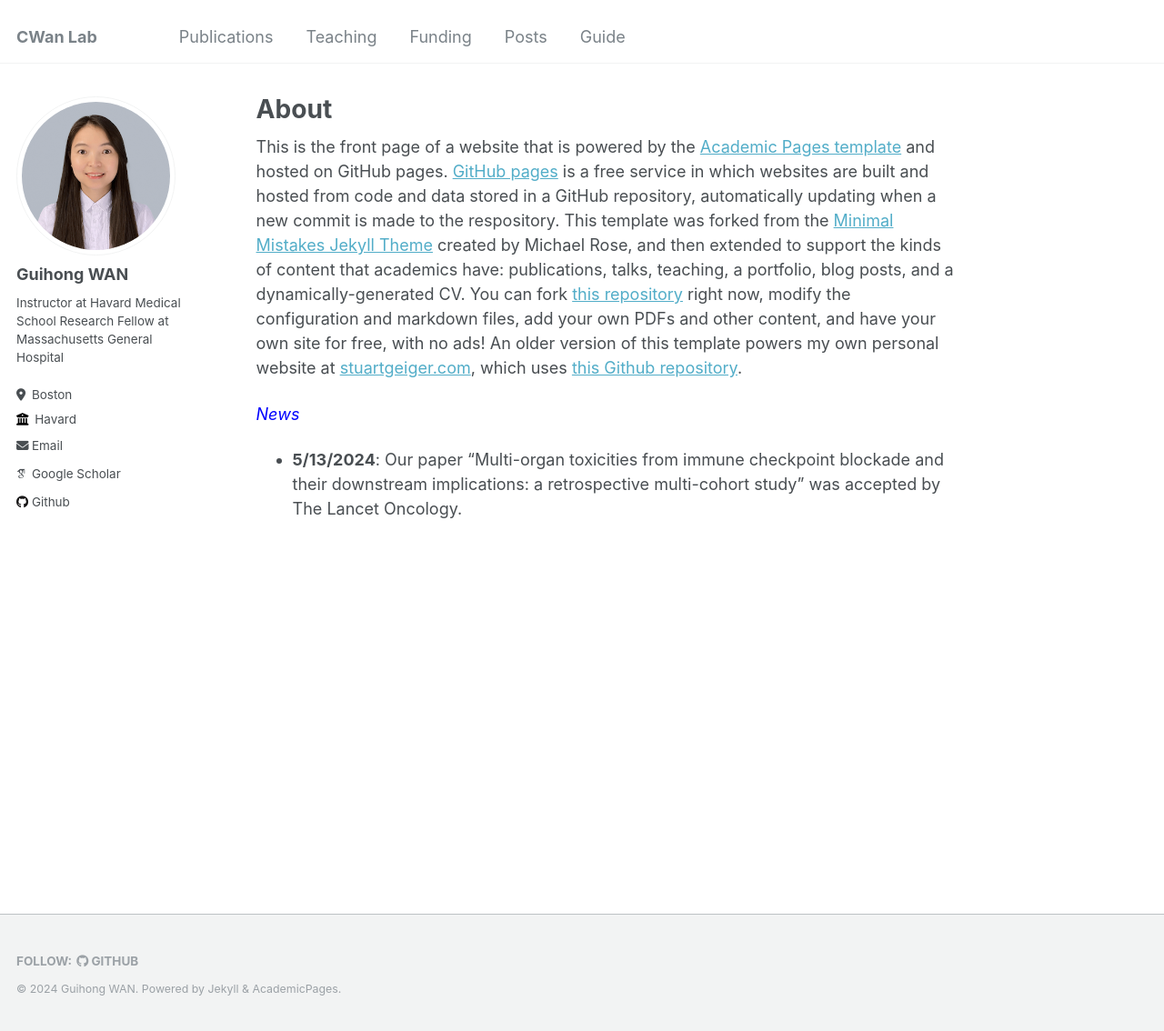
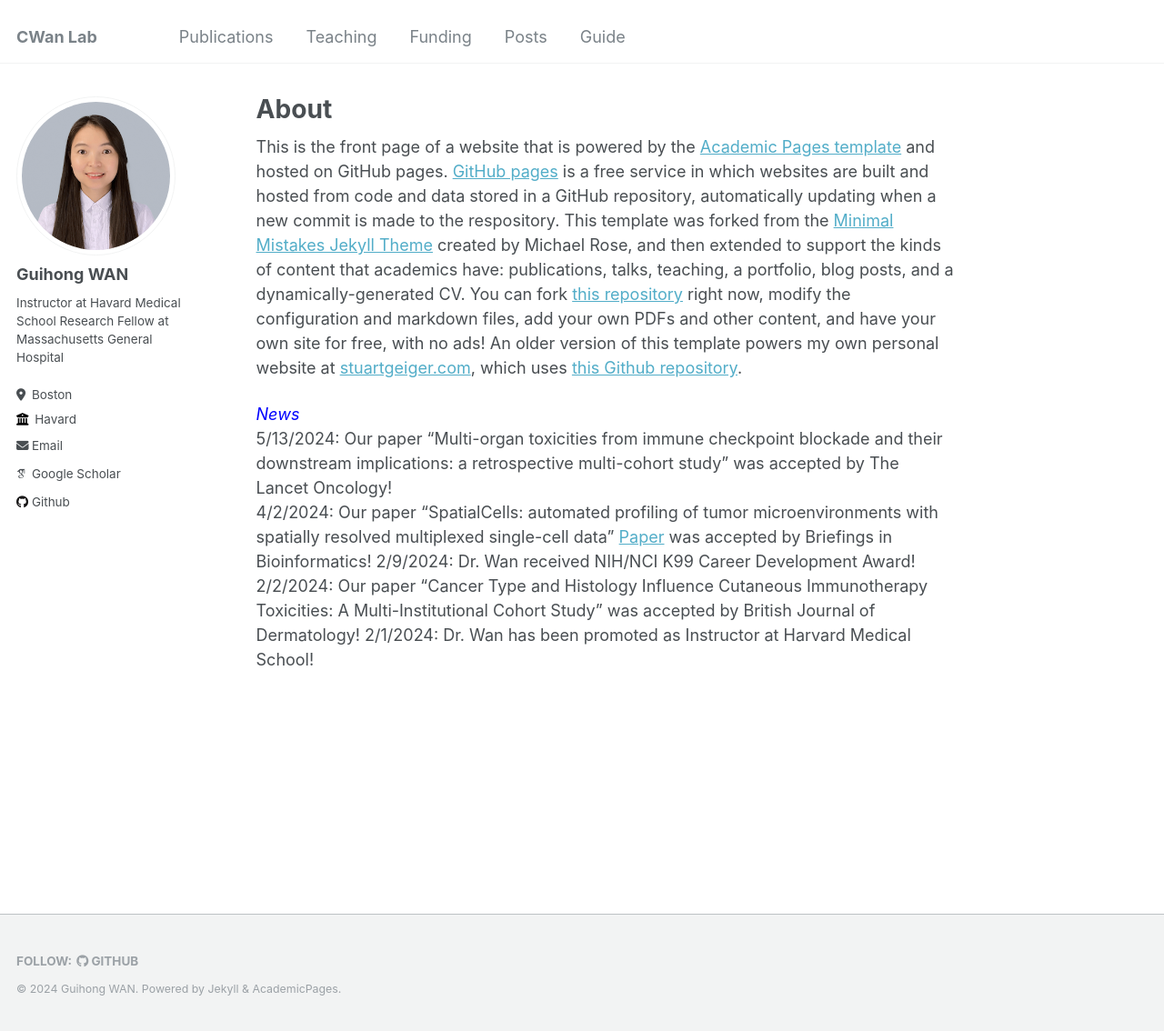
Before and after one commit to cwanlab/cwanlab.github.io, a Jekyll site: the page built from _pages/about.md, in a window 1280 px wide and 1134 px high. Shown: the whole window at 91% size. Built offline with Jekyll 4.4.1, drawn with Linux system fonts in a browser that asks for light colours; some web fonts are replaced.

Commit message:
Update about
Update about

```diff
--- a/_pages/about.md
+++ b/_pages/about.md
@@ -11,4 +11,9 @@ This is the front page of a website that is powered by the [Academic Pages templ
 
 
 <span style="color:blue">*News*</span>
-*    **5/13/2024**: Our paper "Multi-organ toxicities from immune checkpoint blockade and their downstream implications: a retrospective multi-cohort study" was accepted by The Lancet Oncology.
+5/13/2024: Our paper "Multi-organ toxicities from immune checkpoint blockade and their downstream implications: a retrospective multi-cohort study" was accepted by The Lancet Oncology!
+4/2/2024: Our paper "SpatialCells: automated profiling of tumor microenvironments with spatially resolved multiplexed single-cell data"
+[Paper](https://academic.oup.com/bib/article/25/3/bbae189/7663435) was accepted by Briefings in Bioinformatics!
+2/9/2024: Dr. Wan received NIH/NCI K99 Career Development Award!
+2/2/2024: Our paper "Cancer Type and Histology Influence Cutaneous Immunotherapy Toxicities: A Multi-Institutional Cohort Study" was accepted by British Journal of Dermatology!
+2/1/2024: Dr. Wan has been promoted as Instructor at Harvard Medical School!
```
